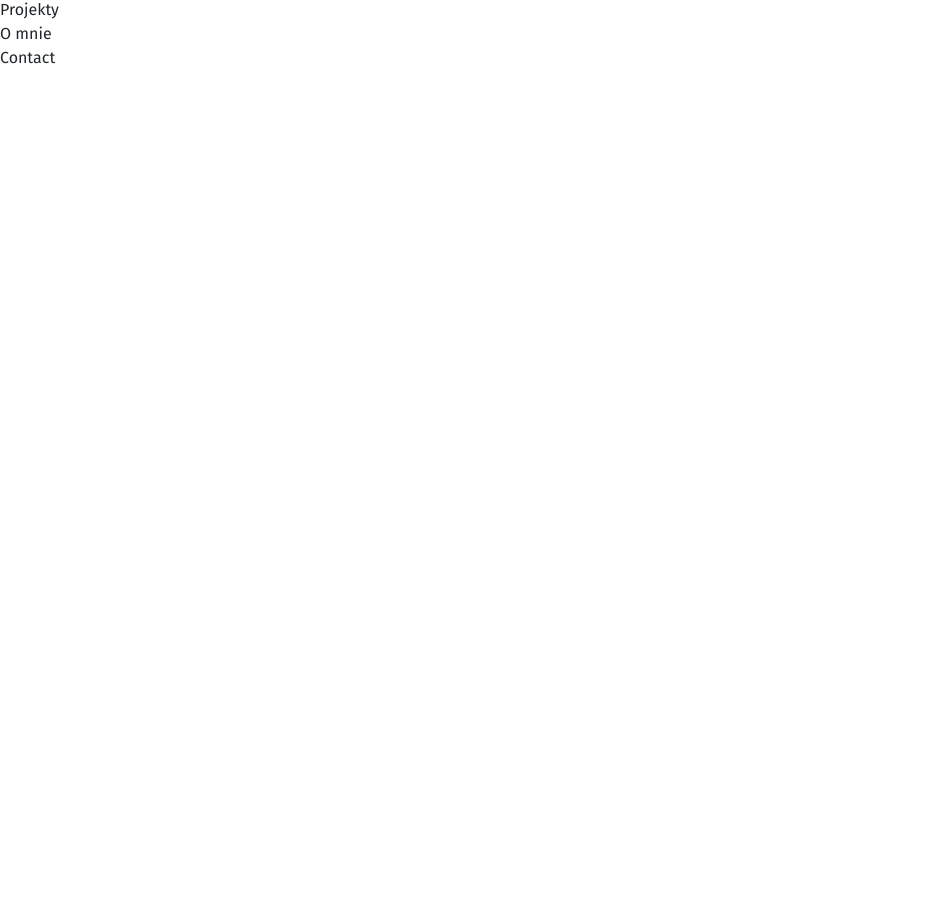
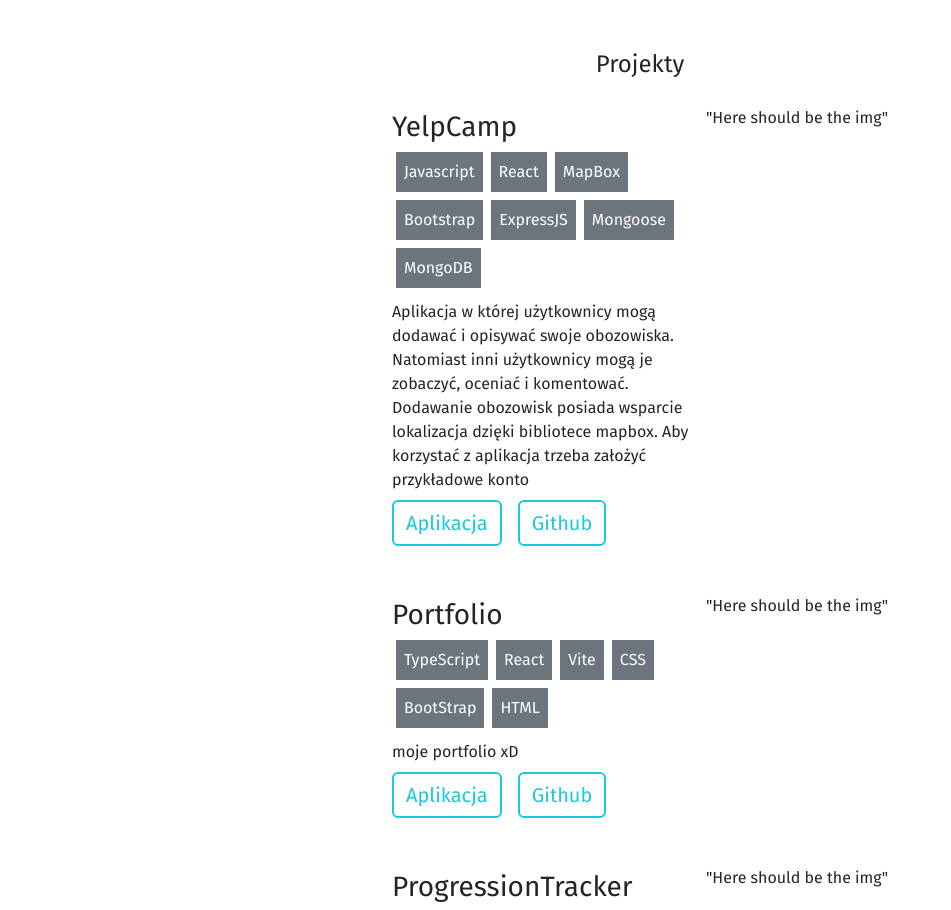
Before and after one commit to Fleskimiso/Portfolio, a React (Vite) app: page / in a window 1280 px wide. Shown: the part 1461-2371 px from the top of the page, without its empty margins (0-951 px from the left). Before the commit the page ends 1531 px from the top, so only its background shows below. Built offline with nearby package versions, Linux system fonts and the light colour scheme.

Commit message:
working on project section

```diff
--- a/src/App.tsx
+++ b/src/App.tsx
@@ -3,6 +3,7 @@
 import SkillList from './components/SkillList'
 import "./assets/css/custom.css"
 import ShortDescription from './components/ShortDescription'
+import ProjectList from './components/ProjectList'
 
 
 function App() {
@@ -16,7 +17,7 @@
       </div>
 
     <SkillList lang={lang} />
-      <div id='projects'> Projekty</div>
+    <ProjectList  lang={lang}/>
       <div id='about-me'>O mnie </div>
       <div id='contact'>Contact</div>
 
--- a/src/assets/css/custom.css
+++ b/src/assets/css/custom.css
@@ -1,7 +1,7 @@
 @import url('https://fonts.googleapis.com/css2?family=Fira+Sans:wght@100;200;300;400;500;600;700;800;900&display=swap');
 
 :root {
-    --darkish-blue: #19cad9;
+    --ligther-blue: #19cad9;
 }
 
 .flex-basis-30 {
@@ -11,8 +11,14 @@
 .flex-basis-70 {
     flex-basis: 60%;
 }
-.text-darkishBlue {
-    color: var(--darkish-blue) !important;
+.text-lighterBlue {
+    color: var(--ligther-blue);
+}
+.navbar-main .text-lighterBlue {
+    color: var(--ligther-blue);
+}
+.navbar-main .text-lighterBlue:hover {
+    color: var(--ligther-blue);
 }
 
 body {
@@ -20,7 +26,7 @@
 }
 
 .custom-hover-effect:hover {
-    background: linear-gradient(var(--darkish-blue),blue) no-repeat;
+    background: linear-gradient(var(--ligther-blue),blue) no-repeat;
     animation: hoverEffect 0.5s normal;
 }
 
@@ -36,6 +42,19 @@
 .custom-buttons-list-effect {
     animation: translateButtonList 3s normal ;
 }
+div .customBorder {
+    border: 2px solid var(--ligther-blue);
+}
+div .customBorder:hover {
+    background: linear-gradient(var(--ligther-blue),var(--ligther-blue)) no-repeat;
+    animation: hoverEffect 0.5s normal;
+    border: 2px solid var(--ligther-blue);
+    border-radius: 10%;
+}
+div .customBorder:hover a {
+    color: white
+}
+
 @keyframes translateButtonList {
     from {
     transform: translateX(-50%);
--- a/src/components/Navbar.tsx
+++ b/src/components/Navbar.tsx
@@ -7,12 +7,12 @@
     setLang: (x: "pl"|"en") => void
 } ) => {
     return <nav className="navbar navbar-expand bg-body-tertiary">
-        <div className="container-fluid">
-            <span className="text-darkishBlue navbar-brand mr-auto">Portfolio
+        <div className="container-fluid navbar-main">
+            <span className="text-lighterBlue navbar-brand mr-auto">Portfolio
             <span className="mx-5">
             <span> </span>
-                <button className="btn text-darkishBlue" onClick={() => { setLang("pl") }}>PL</button>
-                <button className="btn text-darkishBlue" onClick={() => { setLang("en") }} >EN</button>
+                <button className="btn text-lighterBlue" onClick={() => { setLang("pl") }}>PL</button>
+                <button className="btn text-lighterBlue" onClick={() => { setLang("en") }} >EN</button>
             </span>
             </span>
 
--- /dev/null
+++ b/src/components/ProjectList.tsx
@@ -0,0 +1,75 @@
+import { useState } from "react";
+import yelpcamp1_url from "../assets/YelpCamp1_640.png"
+import yelpcamp2_url from "../assets/YelpCamp2_640.png"
+
+const ProjectList = (props: { lang: "pl" | "en" }) => {
+
+    const [projects, setProjects] = useState([
+        {
+            title: "YelpCamp",
+            keyTechnologies: ["Javascript", "React", "MapBox", "Bootstrap", "ExpressJS", "Mongoose", "MongoDB"],
+            desc: ["Aplikacja w której użytkownicy mogą dodawać i opisywać swoje obozowiska. Natomiast inni użytkownicy mogą  \
+            je zobaczyć, oceniać i komentować. Dodawanie obozowisk posiada wsparcie lokalizacja dzięki bibliotece mapbox. \
+            Aby korzystać z aplikacja trzeba założyć przykładowe konto",
+                "Web application where users can add and describe their campground. Other users can \
+             see, rate and comment other people's campgrounds. Adding campgrounds has support for location \
+             by using mapbox library. To use the application you need to create an example account."
+            ],
+            imgs: [yelpcamp1_url, yelpcamp2_url],
+            appLink: "https://yelpcamp-4xg4.onrender.com",
+            gitLink: "https://github.com/Fleskimiso/YelpCamp",
+        },
+        {
+            title: "Portfolio",
+            keyTechnologies: ["TypeScript", "React", "Vite", "CSS", "BootStrap", "HTML"],
+            desc: ["moje portfolio xD", "My portfolio"],
+            imgs: [],
+            gitLink: "https://github.com/Fleskimiso/Portfolio/",
+            appLink: "http://localhost:5173/"
+        },
+        {
+            title: "ProgressionTracker",
+            keyTechnologies: ["TypeScript", "Webpack", "React", "Redux", "ExpressJS", "MongoDB", "NodeJS", "PassportJS"],
+            desc: ["moja aplikacja treningowa", "my workout app"],
+            imgs: [],
+            gitLink: "https://github.com/Fleskimiso/ProgressionTracker",
+            appLink: "https://progressiontracker.vexor.pl"
+        }
+    ])
+
+    return <div className="container-fluid" id='projects'>
+        <div className="title text-center fs-4 mb-4 mt-5"> {props.lang === "pl" ? "Projekty" : "Projects"}</div>
+        <div className="d-flex flex-column">
+            {projects.map(project => {
+                return <div className="d-flex flex-row justify-content-center mb-5" key={project.title}>
+                    <div className="col-3">
+                        <div className="text-left fs-3">{project.title}</div>
+                        <div className="d-flex flex-row justify-content-left flex-wrap" >
+                            {project.keyTechnologies.map(tech => {
+                                return <div key={tech} className="text-white bg-secondary my-1 mx-1 p-2">{tech}</div>
+                            })}
+                        </div>
+                        <div className="mt-2">
+                            {props.lang === "pl" ? project.desc[0] : project.desc[1]}
+                        </div>
+                        <div className="mt-2">
+                            <button className="btn customBorder me-3">
+                                <a className="text-lighterBlue fs-5 text-decoration-none" href={project.appLink} target="_blank" rel="noopener noreferrer">{props.lang === "pl" ? "\
+                    Aplikacja" : "Live"}</a>
+                            </button>
+                            <button className="btn customBorder">
+                                <a className="text-lighterBlue fs-5 text-decoration-none" href={project.gitLink} target="_blank" rel="noopener noreferrer">Github</a>
+                            </button>
+                        </div>
+                    </div>
+                    <div>
+                        "Here should be the img"
+                    </div>
+
+                </div>
+            })}
+        </div>
+    </div>
+}
+
+export default ProjectList;
--- a/src/components/ShortDescription.tsx
+++ b/src/components/ShortDescription.tsx
@@ -3,8 +3,9 @@
    return <div className='container h-100  d-flex flex-column'>
         <div className="flex-basis-30"></div>
         <div className='d-flex flex-basis-70  flex-column '>
-            <div className='fs-1 fw-bold' >Cześć, mam na imię <span className="text-darkishBlue">Dawid</span></div>
-            <div className='fs-1 fw-bold'>Jestem web developer.</div>
+            <div className='fs-1 fw-bold' >{props.lang === "pl"? "Cześć, mam na imię ": "Hi, my name is "}
+            <span className="text-lighterBlue">Dawid</span></div>
+            <div className='fs-1 fw-bold'>{props.lang === "pl"? "Jestem web developerem.": "I am a web developer"} </div>
             <div className='d-flex flex-row pt-2 custom-buttons-list-effect'>
                 <div className='me-2 '>
                     <button className='btn border border-primary custom-hover-effect'>
```
Also changed, not shown: src/assets/YelpCamp1_640.png (added), src/assets/YelpCamp2_640.png (added).
